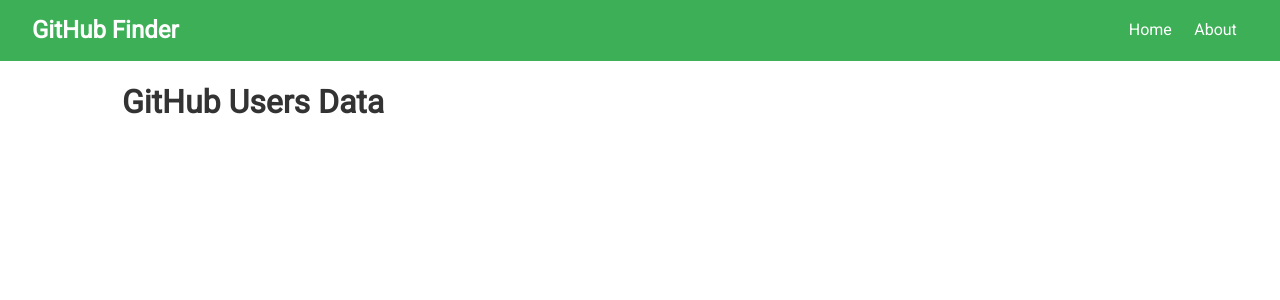
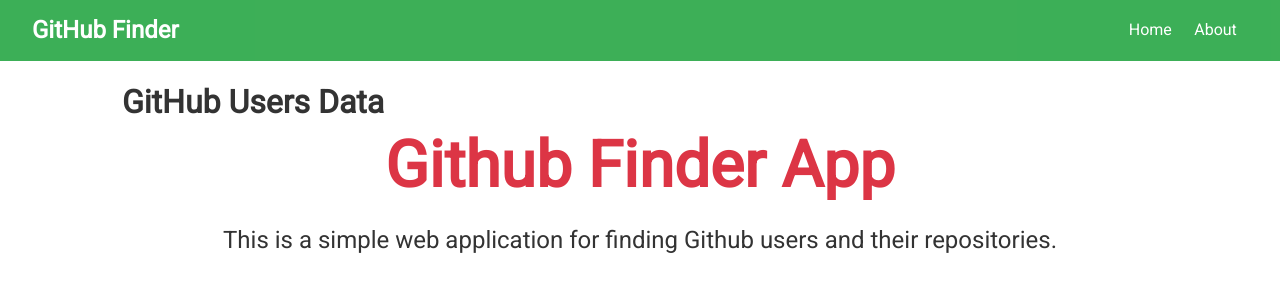
Before and after one commit to NhatNguyen1502/midterm3-react, a React (Vite) app: page /about in a window 1280 px wide. Shown: the top 300 px of the page. Built offline with nearby package versions, Linux system fonts and the light colour scheme.

Commit message:
done About page

```diff
--- a/package.json
+++ b/package.json
@@ -11,13 +11,14 @@
   },
   "dependencies": {
     "axios": "^1.7.0",
-    "react": "^18.2.0",
-    "react-dom": "^18.2.0",
+    "react": "^18.3.1",
+    "react-dom": "^18.3.1",
     "react-router-dom": "^5.2.0"
   },
   "devDependencies": {
     "@types/react": "^18.2.66",
     "@types/react-dom": "^18.2.22",
+    "@types/react-router-dom": "^5.3.3",
     "@vitejs/plugin-react": "^4.2.1",
     "eslint": "^8.57.0",
     "eslint-plugin-react": "^7.34.1",
--- a/src/App.jsx
+++ b/src/App.jsx
@@ -3,6 +3,7 @@
 import "./App.css";
 import Navbar from "./components/layout/Navbar";
 import Search from "./components/users/Search";
+import About from "./components/pages/About";
 const App = () => {
   return (
     <div className="App">
@@ -12,6 +13,7 @@
           <h1>GitHub Users Data</h1>
           <Switch>
             <Route exact path="/" component={Search} />
+            <Route exact path="/about" component={About} />
           </Switch>
         </div>
       </Router>
--- a/src/components/layout/Navbar.jsx
+++ b/src/components/layout/Navbar.jsx
@@ -1,5 +1,5 @@
-import React from 'react'
-
+import React from "react";
+import { Link } from "react-router-dom";
 function Navbar() {
   return (
     <nav className="navbar bg-success">
@@ -9,11 +9,11 @@
       <ul>
         <li>
           <a href="#>">Home</a>
-          <a href="#>">About</a>
+          <Link to="/about">About</Link>
         </li>
       </ul>
     </nav>
   );
 }
 
-export default Navbar
+export default Navbar;
--- /dev/null
+++ b/src/components/pages/About.jsx
@@ -0,0 +1,15 @@
+import React from "react";
+const About = () => {
+  return (
+    <div className="all-center">
+      <div className="textclass">
+        <h1 className="x-large text-primary">Github Finder App</h1>
+        <p className="lead">
+          This is a simple web application for finding Github users and their
+          repositories.
+        </p>
+      </div>
+    </div>
+  );
+};
+export default About;
```
Also changed, not shown: 1 other file (tests, documents, lock files or other folders).
